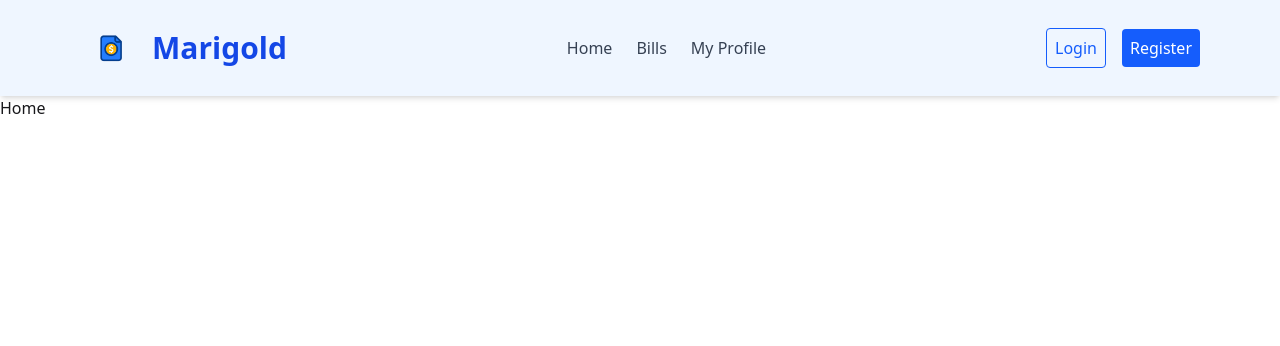
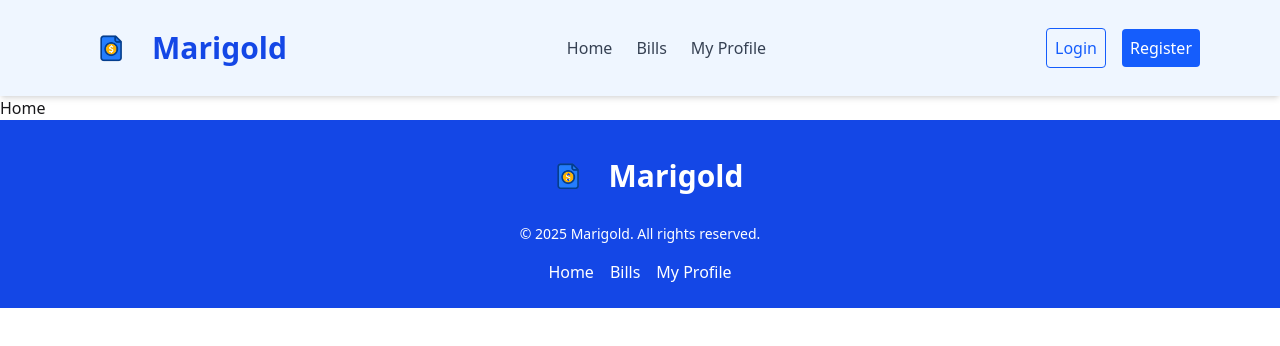
Before and after one commit to Ahnaf-221B/MariGold-Bill-Management-System, a React (Vite) app: page / in a window 1280 px wide. Shown: the top 346 px of the page. Built offline with nearby package versions, Linux system fonts and the light colour scheme.

Commit message:
footer design completed

```diff
--- a/src/components/Footer/Footer.jsx
+++ b/src/components/Footer/Footer.jsx
@@ -4,9 +4,31 @@ import { Link } from 'react-router-dom'
 
 const Footer = () => {
   return (
-   <div>
+    <footer className="bg-blue-700 text-white py-6">
+      <div className="text-center">
+        {/* Logo and Company Name */}
+        <div className="flex flex-col sm:flex-row justify-center items-center mb-4">
+          <img src={logo} alt="logo" className="w-16 h-16 rounded-full mb-2 sm:mb-0" />
+          <span className="text-3xl font-bold text-white ml-2">Marigold</span>
+        </div>
 
-   </div>
+        {/* Copyright */}
+        <p className="text-sm mb-4">© 2025 Marigold. All rights reserved.</p>
+
+        {/* Links */}
+        <div className="flex justify-center space-x-4">
+          <Link to="/" className="hover:text-blue-300 text-sm sm:text-base">
+            Home
+          </Link>
+          <Link to="/bills" className="hover:text-blue-300 text-sm sm:text-base">
+            Bills
+          </Link>
+          <Link to="/profile" className="hover:text-blue-300 text-sm sm:text-base">
+            My Profile
+          </Link>
+        </div>
+      </div>
+    </footer>
   )
 }
 
```
